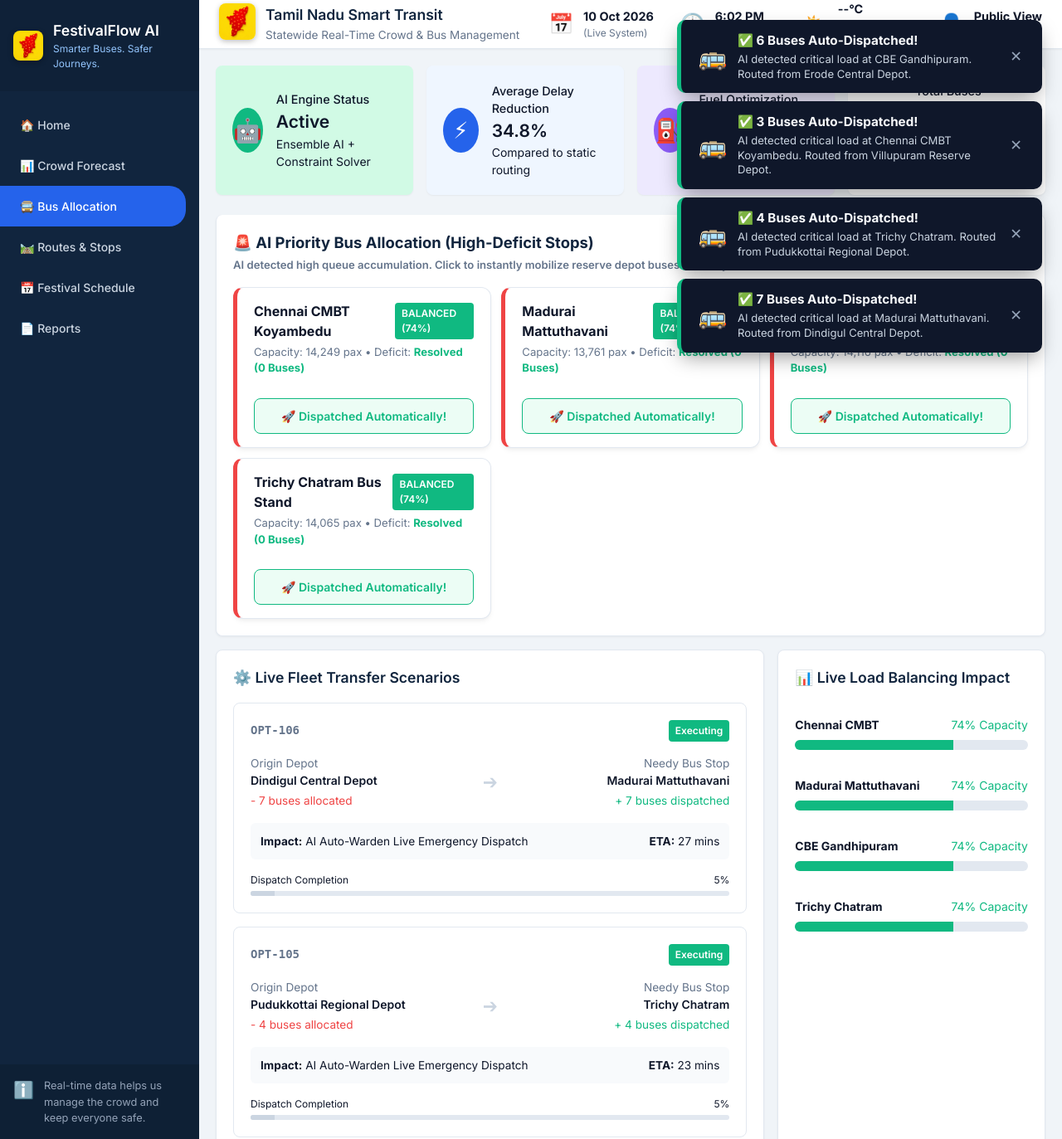
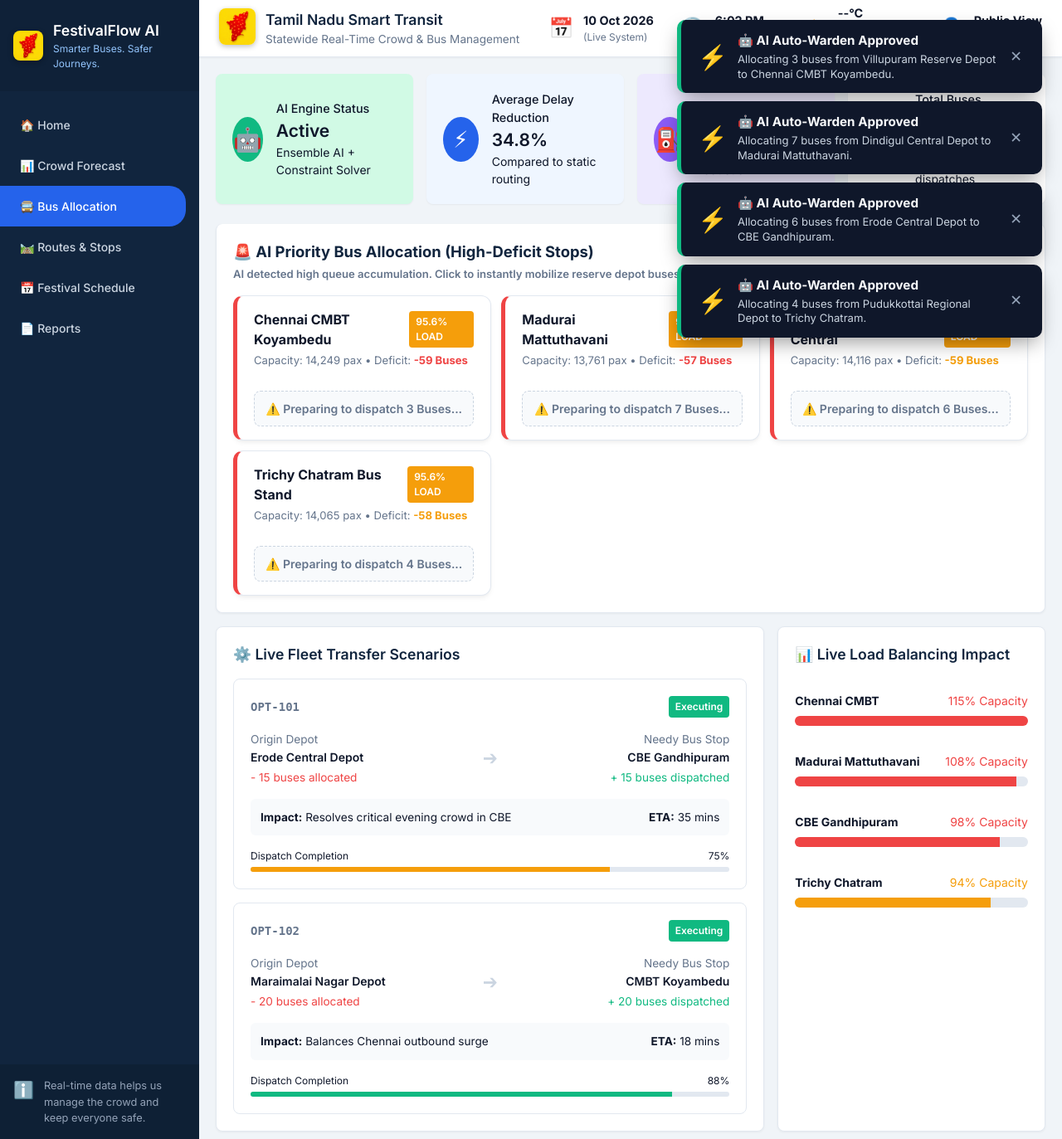
Before and after one commit to DEEPAK-47-S/Sakthi_Hackton_2026, a Flask app: page /optimization in a window 1280 px wide. Shown: the whole page at 83% size. Run offline with Flask 3, Linux system fonts and the light colour scheme.

Commit message:
feat: Implement a 2-step automatic request and dispatch flow in Auto-Warden UI

```diff
--- a/app/templates/optimization.html
+++ b/app/templates/optimization.html
@@ -426,25 +426,46 @@
                         badge.className = data.risk_level === 'CRITICAL' ? 'badge badge-danger' :
                                          (data.risk_level === 'HIGH' ? 'badge badge-warning' : 'badge badge-success');
 
+
                         const deficitId = hub.card.replace('hub-', 'deficit-');
                         const defectLabel = document.getElementById(deficitId);
+
+                        if (data.risk_level === 'CRITICAL' || data.risk_level === 'HIGH') {
                             if (defectLabel && data.recommended_extra_buses > 0) {
                                 defectLabel.innerText = `-${data.recommended_extra_buses} Buses`;
-                            // Update the status text to show what AI is planning
-                            statusEl.innerHTML = `⚠️ Preparing to dispatch ${data.recommended_extra_buses} Buses...`;
-                        }
+
+                                // Step 1: The station automatically REQUESTS the buses
+                                statusEl.innerHTML = `📡 Auto-Requesting ${data.recommended_extra_buses} Buses...`;
+                                statusEl.dataset.dispatched = 'requesting'; // mark as in-progress to prevent spam
+
+                                if (window.showDispatchNotification) {
+                                    window.showDispatchNotification(
+                                        `🚨 Emergency Request from ${hub.name}`,
+                                        `Station overloaded. Requesting AI for ${data.recommended_extra_buses} extra buses...`,
+                                        '📡'
+                                    );
                                 }
 
-                    // If CRITICAL risk and needs buses -> Auto Dispatch!
-                    if (data.risk_level === 'CRITICAL' || data.risk_level === 'HIGH') {
-                        if (data.recommended_extra_buses > 0) {
                                 const maxAvailable = hub.maxBuses || Math.floor(Math.random() * 20 + 30);
                                 const actualDispatch = Math.min(data.recommended_extra_buses, maxAvailable);
 
-                            console.log(`Auto-dispatching ${actualDispatch} (capped by depot) to ${hub.name}...`);
+                                // Step 2: AI Automatically Approves and DISPATCHES after 3.5 seconds
+                                setTimeout(() => {
+                                    if (window.showDispatchNotification) {
+                                        window.showDispatchNotification(
+                                            `🤖 AI Auto-Warden Approved`,
+                                            `Allocating ${actualDispatch} buses from ${hub.depot} to ${hub.name}.`,
+                                            '⚡'
+                                        );
+                                    }
+                                    statusEl.innerHTML = `⚠️ Preparing to dispatch ${actualDispatch} Buses...`;
+
                                     setTimeout(() => {
                                         dispatchBuses(hub.name, hub.depot, actualDispatch, hub.card, hub.badge, hub.bar);
-                            }, Math.random() * 3000 + 1000); // Stagger dispatches
+                                    }, 1500);
+
+                                }, 3500);
+                            }
                         }
                     }
                 } catch (e) {
```
Lines whose indentation alone changed are shown as unchanged.
